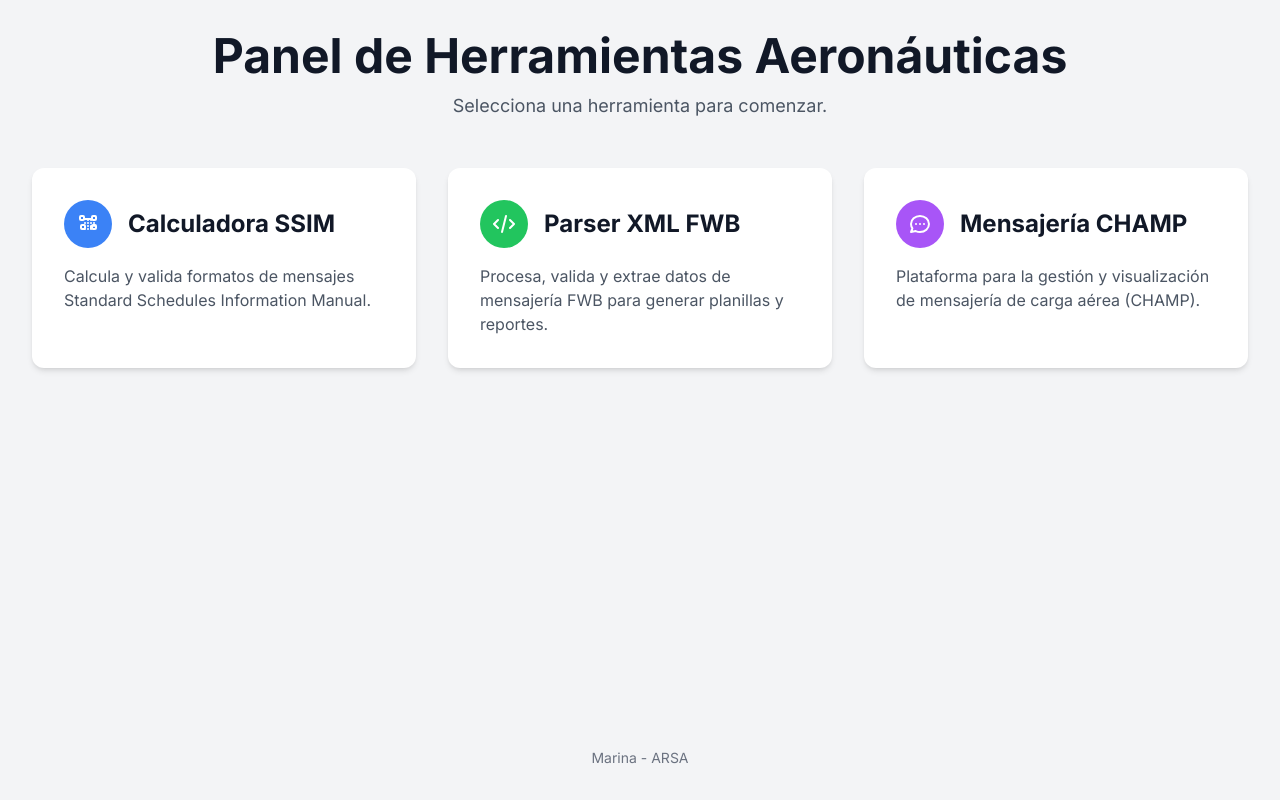
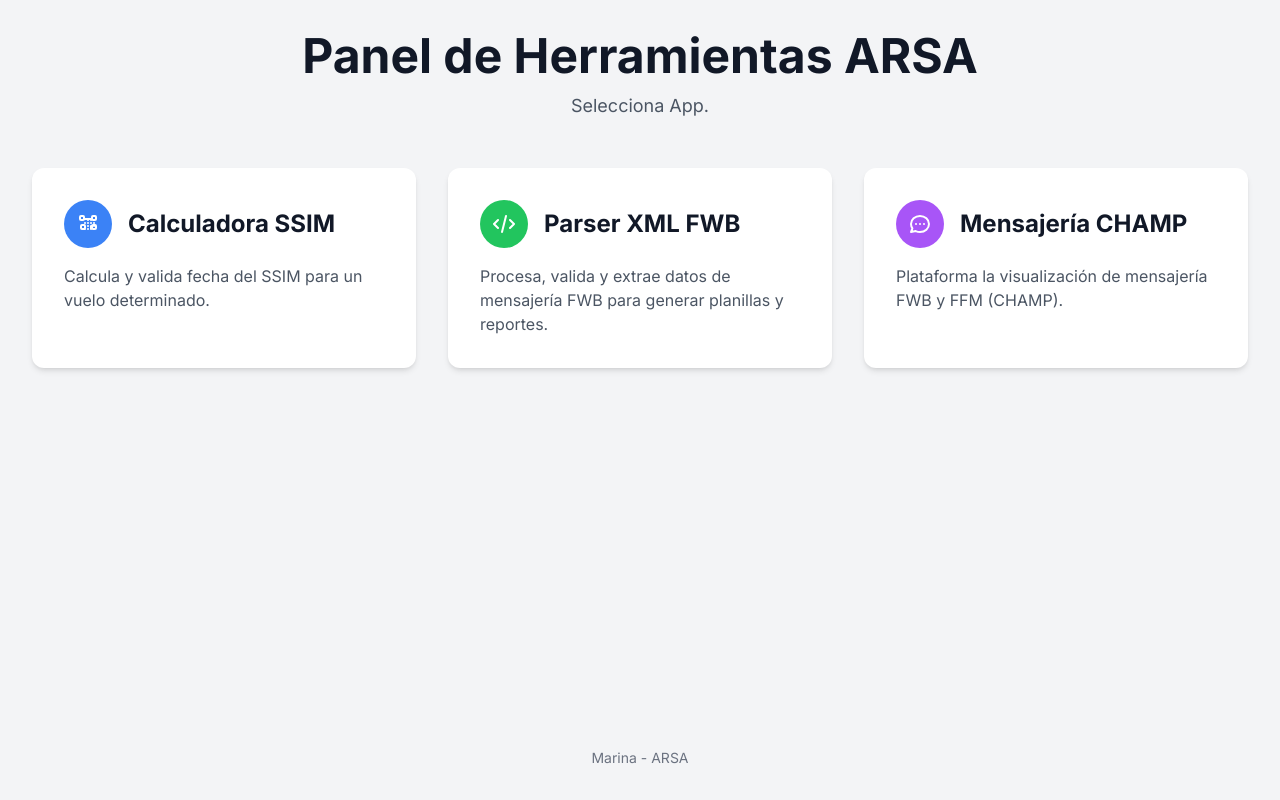
Before and after one commit to Marisha200/arsaapps, a plain HTML site: page index.html in a window 1280 px wide. Drawn offline with nearby package versions, Linux system fonts and the light colour scheme.

Commit message:
Update index.html

```diff
--- a/index.html
+++ b/index.html
@@ -3,7 +3,7 @@
 <head>
     <meta charset="UTF-8">
     <meta name="viewport" content="width=device-width, initial-scale=1.0">
-    <title>Panel de Herramientas - Marina ARSA</title>
+    <title>Panel de Herramientas - ARSA</title>
     <script src="https://cdn.tailwindcss.com"></script>
     <link href="https://fonts.googleapis.com/css2?family=Inter:wght@400;500;600;700&display=swap" rel="stylesheet">
     <style>
@@ -23,8 +23,8 @@
 
     <div class="container mx-auto p-4 sm:p-6 lg:p-8 min-h-screen flex flex-col">
         <header class="text-center mb-12">
-            <h1 class="text-4xl sm:text-5xl font-bold text-gray-900">Panel de Herramientas Aeronáuticas</h1>
-            <p class="mt-3 text-lg text-gray-600">Selecciona una herramienta para comenzar.</p>
+            <h1 class="text-4xl sm:text-5xl font-bold text-gray-900">Panel de Herramientas ARSA</h1>
+            <p class="mt-3 text-lg text-gray-600">Selecciona App.</p>
         </header>
 
         <main class="flex-grow">
@@ -41,7 +41,7 @@
                             </div>
                             <h2 class="ml-4 text-2xl font-bold text-gray-900">Calculadora SSIM</h2>
                         </div>
-                        <p class="mt-4 text-gray-600">Calcula y valida formatos de mensajes Standard Schedules Information Manual.</p>
+                        <p class="mt-4 text-gray-600">Calcula y valida fecha del SSIM para un vuelo determinado.</p>
                     </div>
                 </a>
 
@@ -71,7 +71,7 @@
                             </div>
                             <h2 class="ml-4 text-2xl font-bold text-gray-900">Mensajería CHAMP</h2>
                         </div>
-                        <p class="mt-4 text-gray-600">Plataforma para la gestión y visualización de mensajería de carga aérea (CHAMP).</p>
+                        <p class="mt-4 text-gray-600">Plataforma la visualización de mensajería FWB y FFM (CHAMP).</p>
                     </div>
                 </a>
 
```
